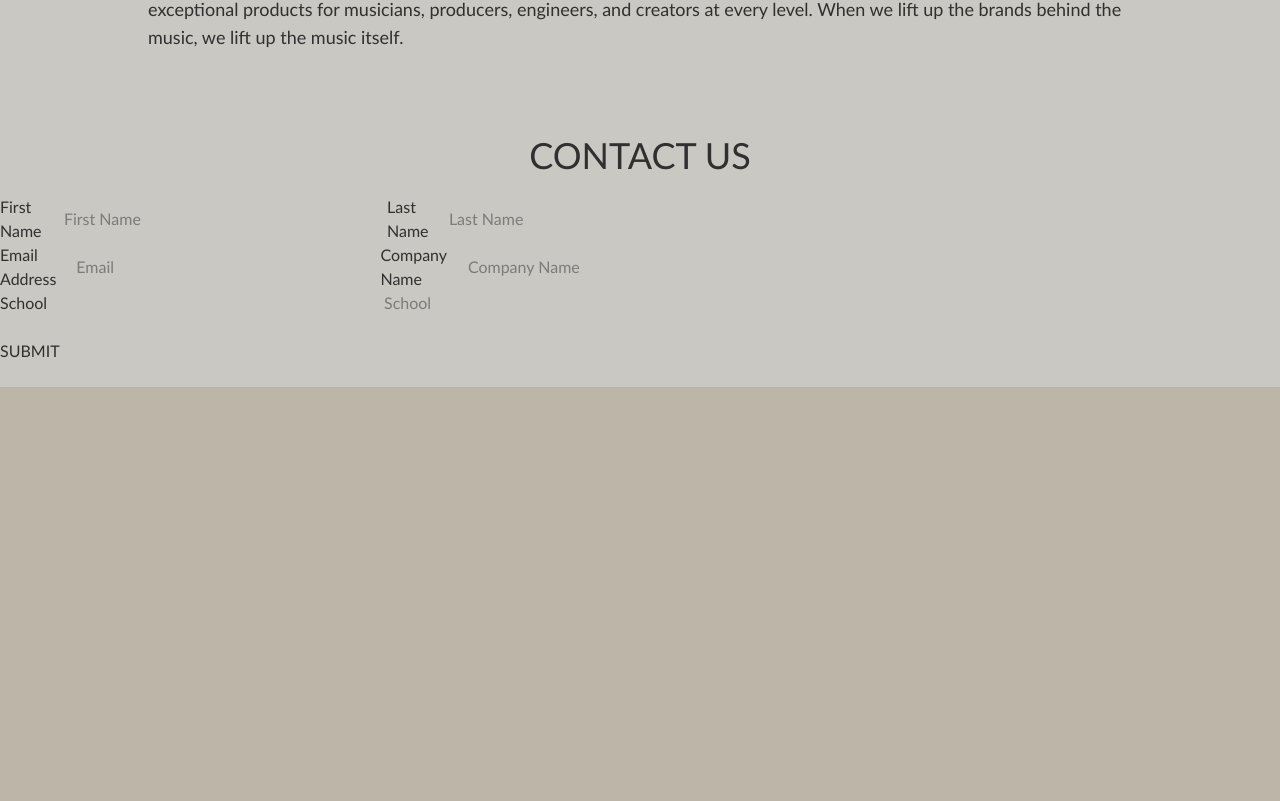
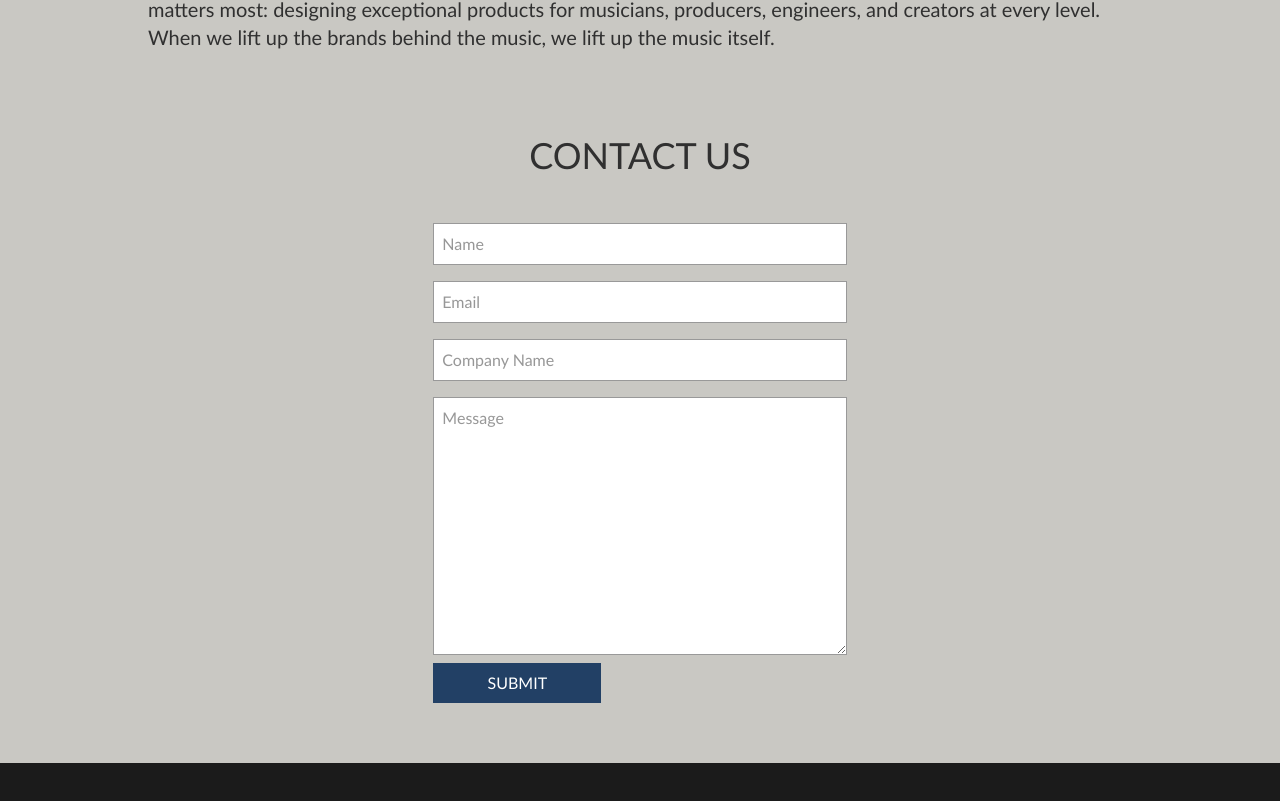
Before and after one commit to BrandonZippe/acg-client, a Next.js app: page / in a window 1280 px wide. Shown: the part 1783-2584 px from the top of the page. Before the commit the page ends 2170 px from the top, so only its background shows below. Built offline with nearby package versions, Linux system fonts and the light colour scheme.

Commit message:
adding styles to form

```diff
--- a/app/form.tsx
+++ b/app/form.tsx
@@ -12,53 +12,28 @@ export default function Form() {
     return (
         <>
 
-        <div className="flex flex-col md:flex-row">
+        <div className="flex flex-col md:flex-row contactForm w-full mx-auto p-5">
 
-        <div className="w-3/5">
+        <div className="w-full md:w-1/3 mx-auto mb-10">
             <form onSubmit={handleSubmit} className="">
             {/* <input name="subject" value={subject} className="hidden" readOnly/> */}
-
-                <div className="">
-                    <div className="w-full flex flex-row justify-between">
-                        <label htmlFor="firstName">
-                        First Name
+                <div className="w-full flex flex-col justify-between">
+                    <label htmlFor="name">
+                        Name
                         </label>
                         <input
-                        id="firstName"
+                        id="name"
                         type="text"
-                        name="firstName"
-                        placeholder="First Name"
+                        name="name"
+                        placeholder="Name"
                         required
-                        className="md:w-1/2 mr-1"
+                        className="w-full"
                         />
                         <ValidationError
-                        prefix="First Name"
+                        prefix="Name"
                         field="firstName"
                         errors={state.errors}
                         />
-                        <label htmlFor="lastName">
-                        Last Name
-                        </label>
-                        <input
-                        id="lastName"
-                        type="text"
-                        name="lastName"
-                        placeholder="Last Name"
-                        required
-                        className="md:w-1/2"
-                        />
-                        <ValidationError
-                        prefix="Last Name"
-                        field="lastName"
-                        errors={state.errors}
-                        />
-                    </div>
-                </div>
-
-
-
-        <div className="">
-            <div className="w-full flex flex-row justify-between">
                     <label htmlFor="email">
                     Email Address
                     </label>
@@ -67,7 +42,7 @@ export default function Form() {
                     type="email"
                     name="email"
                     placeholder='Email'
-                className="w-full md:w-1/2 mr-1"
+                    className="w-full"
                     required
                     />
                     <ValidationError
@@ -83,7 +58,7 @@ export default function Form() {
                     type="company"
                     name="company"
                     placeholder='Company Name'
-                className="w-full md:w-1/2"
+                    className="w-full"
                     required
                     />
                     <ValidationError
@@ -91,33 +66,25 @@ export default function Form() {
                     field="company"
                     errors={state.errors}
                     />
-            </div>
-        </div>
-
-        <div className="">
-            <div className="w-full flex flex-row justify-between">
-                <label htmlFor="school">
-                School
+                    <label htmlFor="message">
+                    Message
                     </label>
-                <input
-                id="school"
-                type="text"
-                name="school"
-                placeholder='School'
-                className="w-full md:w-1/2"
+                    <textarea
+                    id="message"
+                    rows={10}
+                    cols={50}
+                    name="message"
+                    placeholder='Message'
+                    className="w-full"
                     required
                     />
                     <ValidationError
-                prefix="school"
-                field="school"
+                    prefix="message"
+                    field="message"
                     errors={state.errors}
                     />
                 </div>
-        </div>
-
-
-
-        <button type="submit" disabled={state.submitting} className="button-orange my-6">
+                <button type="submit" disabled={state.submitting} className="button">
                 <span className="copy uppercase">Submit</span>
                 </button>
             </form>
--- a/app/globals.css
+++ b/app/globals.css
@@ -41,3 +41,20 @@ h1,h2 {
 .body-bg {
   background: #c9c8c3;
 }
+
+.contactForm label {@apply hidden;}
+.contactForm input,
+.contactForm textarea {
+  @apply bg-white p-2 my-2;
+  border: solid 1px #999;
+}
+
+.button {
+  @apply text-white w-42 p-2 mx-auto;
+  background: #224065;
+}
+
+footer {
+  @apply p-5;
+  background: #1b1b1b;
+}
--- a/app/page.tsx
+++ b/app/page.tsx
@@ -3,7 +3,7 @@ import Form from "./form";
 
 export default function Home() {
   return (
-    <div className="font-[family-name:var(--font-geist-sans)]">
+    <div className="">
       <main className="">
         <div>
           <Image
@@ -59,7 +59,7 @@ export default function Home() {
         <section className="body-bg">
           <div className="md:py-16 max-w-5xl mx-auto p-5">
             <h1 className="text-center my-5 text-4xl uppercase">Our Mission</h1>
-            <p className="text-lg">At Audio Collective Group, our mission is to strengthen the music industry by supporting and scaling the brands that fuel it. We provide a shared backbone of operational excellence so that each brand can focus on what matters most: designing exceptional products for musicians, producers, engineers, and creators at every level. When we lift up the brands behind the music, we lift up the music itself.</p>
+            <p className="text-xl">At Audio Collective Group, our mission is to strengthen the music industry by supporting and scaling the brands that fuel it. We provide a shared backbone of operational excellence so that each brand can focus on what matters most: designing exceptional products for musicians, producers, engineers, and creators at every level. When we lift up the brands behind the music, we lift up the music itself.</p>
           </div>
           <h1 className="text-center my-5 text-4xl uppercase">Contact Us</h1>
           <Form />
```
Lines whose indentation alone changed are shown as unchanged.
